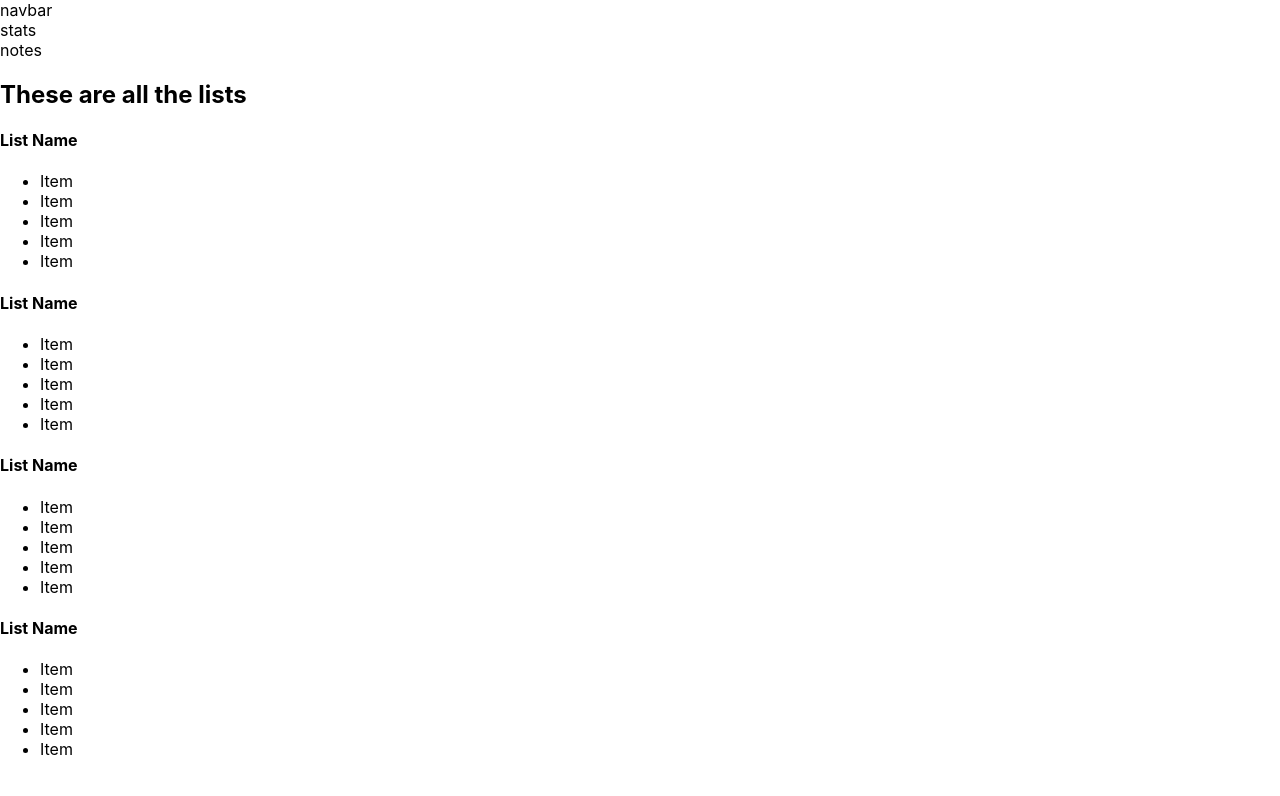
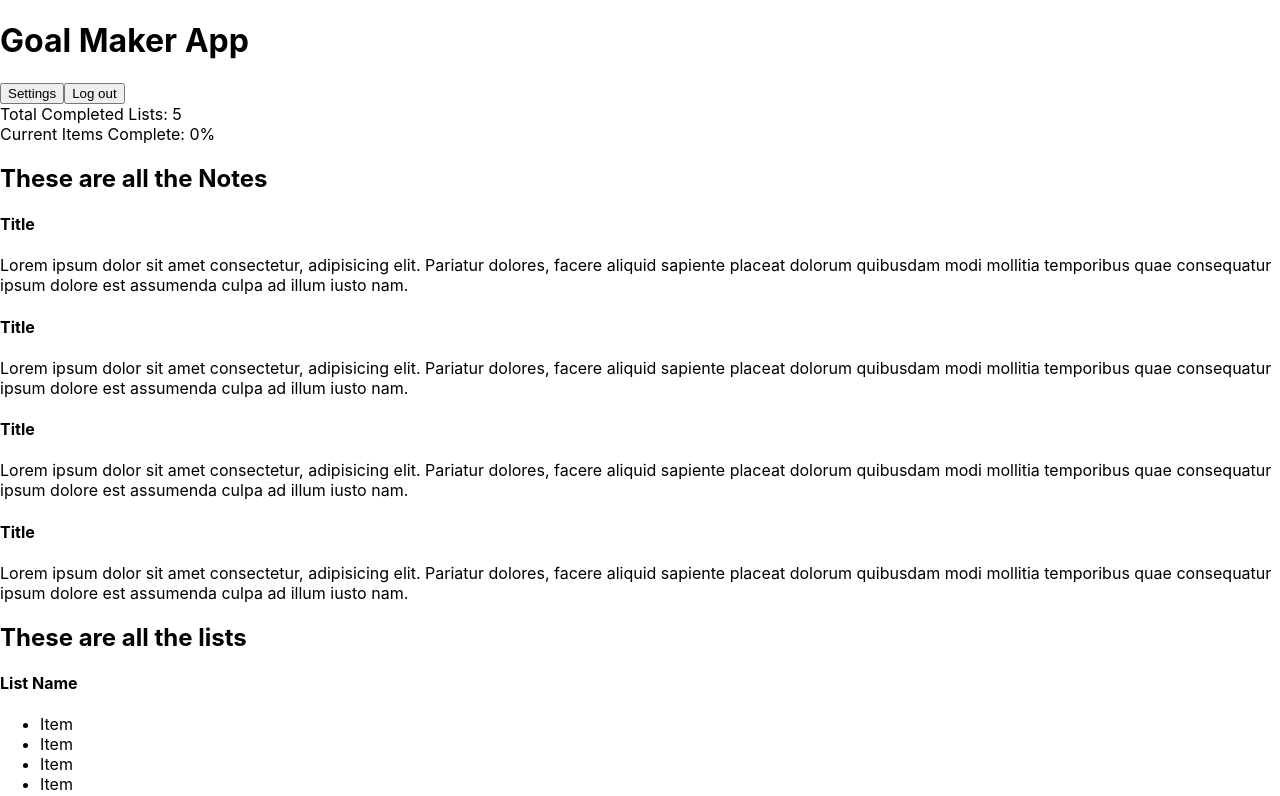
Before and after one commit to christina-ml/goal-maker-app, a React (Create React App) app: page / in a window 1280 px wide. Shown: the top 796 px of the page. Built offline with nearby package versions, Linux system fonts and the light colour scheme.

Commit message:
added content to Components. Everything is here and connected, it's just CSS that's needed at this point.

```diff
--- a/src/components/Navbar.js
+++ b/src/components/Navbar.js
@@ -7,7 +7,11 @@ class Navbar extends Component{
     render(){
       return (
         <div className="navbar">
-            navbar
+            <h1>Goal Maker App</h1>
+            <div className="buttons">
+                <button>Settings</button>
+                <button>Log out</button>
+            </div>
         </div>
       );
     }
--- a/src/components/Note.js
+++ b/src/components/Note.js
@@ -7,6 +7,10 @@ class Note extends Component{
     render(){
       return (
         <div className="note">
+            <h4>Title</h4>
+            <p>
+                Lorem ipsum dolor sit amet consectetur, adipisicing elit. Pariatur dolores, facere aliquid sapiente placeat dolorum quibusdam modi mollitia temporibus quae consequatur ipsum dolore est assumenda culpa ad illum iusto nam.
+            </p>
         </div>
       );
     }
--- a/src/components/Notes.js
+++ b/src/components/Notes.js
@@ -1,4 +1,5 @@
 import { Component } from "react";
+import Note from "./Note";
 
 class Notes extends Component{
     constructor(){
@@ -7,7 +8,11 @@ class Notes extends Component{
     render(){
       return (
         <div className="notes">
-            notes
+            <h2>These are all the Notes</h2>
+            <Note />
+            <Note />
+            <Note />
+            <Note />
         </div>
       );
     }
--- a/src/components/Stats.js
+++ b/src/components/Stats.js
@@ -7,7 +7,8 @@ class Stats extends Component{
     render(){
       return (
         <div className="stats">
-            stats
+            <div>Total Completed Lists: 5</div>
+            <div>Current Items Complete: 0%</div>
         </div>
       );
     }
```
